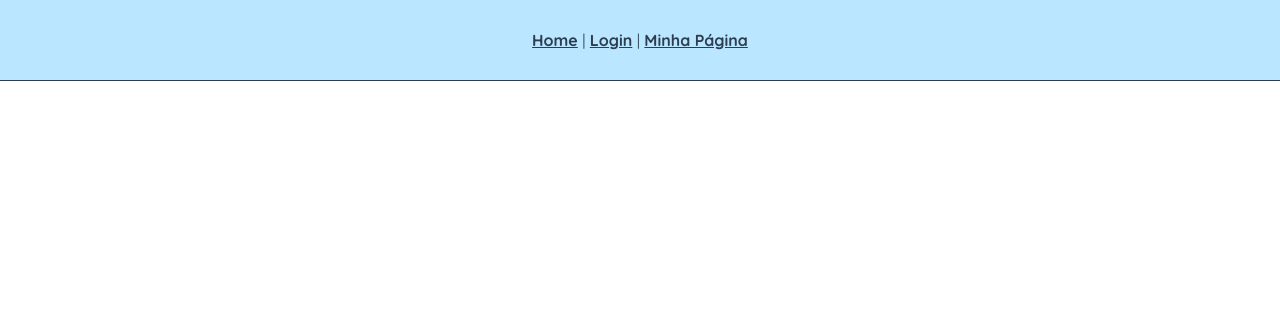
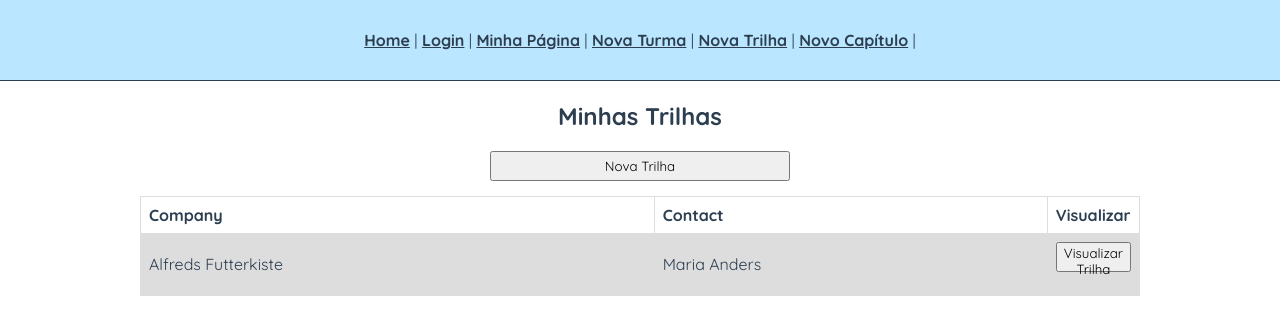
Before and after one commit to eydertinoco/duckfantasy_web, a Vue app: page /minhatrilha in a window 1280 px wide. Shown: the top 334 px of the page. Built offline with nearby package versions, Linux system fonts and the light colour scheme; sample sign-in values are in the browser's storage.

Commit message:
- Novas páginas

```diff
--- a/package.json
+++ b/package.json
@@ -10,6 +10,7 @@
     "lint": "vue-cli-service lint"
   },
   "dependencies": {
+    "@vueup/vue-quill": "^1.1.1",
     "axios": "^1.2.2",
     "class-validator": "^0.14.0",
     "core-js": "^3.8.3",
--- a/src/App.vue
+++ b/src/App.vue
@@ -2,7 +2,10 @@
   <nav>
     <router-link to="/">Home</router-link> |
     <router-link to="/login">Login</router-link> |
-    <router-link to="/user">Minha Página</router-link>
+    <router-link to="/user">Minha Página</router-link> |
+    <router-link to="/novaturma">Nova Turma</router-link> |
+    <router-link to="/novatrilha">Nova Trilha</router-link> |
+    <router-link to="/novoconteudo">Novo Capítulo</router-link> |
   </nav>
   <router-view/>
 </template>
@@ -32,4 +35,27 @@ nav {
     }
   }
 }
+
+.card {
+  max-width: 1000px;
+  width: 100%;
+  display: flex;
+  flex-direction: column;
+  justify-content: space-around;
+  align-items: center;
+  margin: 0 auto;
+  &__field {
+    width: 100%;
+    text-align: start;
+    & label {
+      font-size: 1rem;
+      font-weight: 600;
+    }
+    & input {
+      width: calc(100% - 25px);
+      padding: 2px 10px;
+      margin: 6px 0;
+    }
+  }
+}
 </style>
--- a/src/main.ts
+++ b/src/main.ts
@@ -3,9 +3,11 @@ import { createPinia } from 'pinia'
 import App from './App.vue';
 import './registerServiceWorker';
 import router from './router';
+import { QuillEditor } from '@vueup/vue-quill'
+import '@vueup/vue-quill/dist/vue-quill.snow.css';
 
 import './assets/scss/app.scss';
 
 const pinia = createPinia();
 
-createApp(App).use(router).use(pinia).mount('#app');
+createApp(App).use(router).use(pinia).component('QuillEditor', QuillEditor).mount('#app');
--- a/src/router/index.ts
+++ b/src/router/index.ts
@@ -22,7 +22,39 @@ const routes: Array<RouteRecordRaw> = [
     component: () => import(/* webpackChunkName: "user" */ '../views/UserView.vue'),
     meta: {
       auth: true,
-  }
+    }
+  },
+  {
+    path: '/novaturma',
+    name: 'novaturma',
+    component: () => import(/* webpackChunkName: "user" */ '../views/CriarTurmaView.vue'),
+    meta: {
+      auth: true,
+    }
+  },
+  {
+    path: '/minhatrilha',
+    name: 'minhatrilha',
+    component: () => import(/* webpackChunkName: "user" */ '../views/MinhaTrilhaView.vue'),
+    meta: {
+      auth: true,
+    }
+  },
+  {
+    path: '/novatrilha',
+    name: 'novatrilha',
+    component: () => import(/* webpackChunkName: "user" */ '../views/CriarTrilhaView.vue'),
+    meta: {
+      auth: true,
+    }
+  },
+  {
+    path: '/novoconteudo',
+    name: 'novoconteudo',
+    component: () => import(/* webpackChunkName: "user" */ '../views/CriarCapituloView.vue'),
+    meta: {
+      auth: true,
+    }
   }
 ]
 
--- /dev/null
+++ b/src/views/CriarCapituloView.vue
@@ -0,0 +1,49 @@
+<template>
+  <div>
+    <h2>Adicionar novo capítulo</h2>
+
+    <form class="card">
+      <div class="card__field">
+        <label for="nomeCapitulo">Nome do Capítulo:</label>
+        <input id="nomeCapitulo" type="text" v-model="nomeCapitulo"/>
+      </div>
+
+      <div class="card__field">
+        <label for="conteudoCapitulo">Conteúdo do Capítulo:</label>
+        <QuillEditor id="conteudoCapitulo" v-model="conteudoCapitulo" theme="snow" />
+      </div>
+
+      <button type="submit">Adicionar Conteúdo</button>
+
+    </form>
+  </div>
+</template>
+
+<script>
+export default {
+  name: "CriarTurmaView",
+  data() {
+    return {
+      nomeCapitulo: '',
+      conteudoCapitulo: ''
+    }
+  },
+}
+</script>
+
+<style lang="scss" scoped>
+.ql-toolbar {
+  margin-top: 6px;
+}
+.ql-container {
+  margin-bottom: 6px;
+}
+
+button {
+  width: 100%;
+  max-width: 300px;
+  height: 100%;
+  min-height: 30px;
+  margin: 10px 0 25px;
+}
+</style>
--- /dev/null
+++ b/src/views/CriarTrilhaView.vue
@@ -0,0 +1,32 @@
+<template>
+  <div>
+    <h2>Criar nova Trilha</h2>
+
+    <form class="card">
+      <div class="card__field">
+        <label for="nomeTurma">Nome Turma:</label>
+        <input id="nomeTurma" type="text" v-model="nomeTurma"/>
+      </div>
+
+      <div class="card__field">
+        <label for="dataFim">Data finalização da turma:</label>
+        <input id="dataFim" type="date" v-model="dataFim">
+      </div>
+
+      <button type="submit">Criar Turma</button>
+
+    </form>
+  </div>
+</template>
+
+<script>
+export default {
+  name: "CriarTurmaView",
+  data() {
+    return {
+      nomeTurma: '',
+      dataFim: ''
+    }
+  },
+}
+</script>
--- /dev/null
+++ b/src/views/CriarTurmaView.vue
@@ -0,0 +1,32 @@
+<template>
+  <div>
+    <h2>Criar nova turma</h2>
+
+    <form class="card">
+      <div class="card__field">
+        <label for="nomeTurma">Nome Turma:</label>
+        <input id="nomeTurma" type="text" v-model="nomeTurma"/>
+      </div>
+
+      <div class="card__field">
+        <label for="dataFim">Data finalização da turma:</label>
+        <input id="dataFim" type="date" v-model="dataFim">
+      </div>
+
+      <button type="submit">Criar Turma</button>
+
+    </form>
+  </div>
+</template>
+
+<script>
+export default {
+  name: "CriarTurmaView",
+  data() {
+    return {
+      nomeTurma: '',
+      dataFim: ''
+    }
+  },
+}
+</script>
--- /dev/null
+++ b/src/views/MinhaTrilhaView.vue
@@ -0,0 +1,63 @@
+<template>
+  <div>
+    <h2>Minhas Trilhas</h2>
+
+
+    <form class="card">
+
+      <button type="submit">Nova Trilha</button>
+
+      <table>
+        <tr>
+          <th>Company</th>
+          <th>Contact</th>
+          <th style="width: 75px;">Visualizar</th>
+        </tr>
+        <tr>
+          <td>Alfreds Futterkiste</td>
+          <td>Maria Anders</td>
+          <td>
+            <button type="submit">Visualizar Trilha</button>
+          </td>
+        </tr>
+      </table>
+
+    </form>
+  </div>
+</template>
+
+<script>
+export default {
+  name: "CriarTurmaView",
+  data() {
+    return {
+      nomeTurma: '',
+      dataFim: ''
+    }
+  },
+}
+</script>
+
+<style lang="scss" scoped>
+button {
+  max-width: 300px;
+  width: 100%;
+  margin: 0 0 15px;
+  height: 30px;
+}
+table {
+  font-family: arial, sans-serif;
+  border-collapse: collapse;
+  width: 100%;
+}
+
+td, th {
+  border: 1px solid #dddddd;
+  text-align: left;
+  padding: 8px;
+}
+
+tr:nth-child(even) {
+  background-color: #dddddd;
+}
+</style>
```
Also changed, not shown: 1 other file (tests, documents, lock files or other folders).
